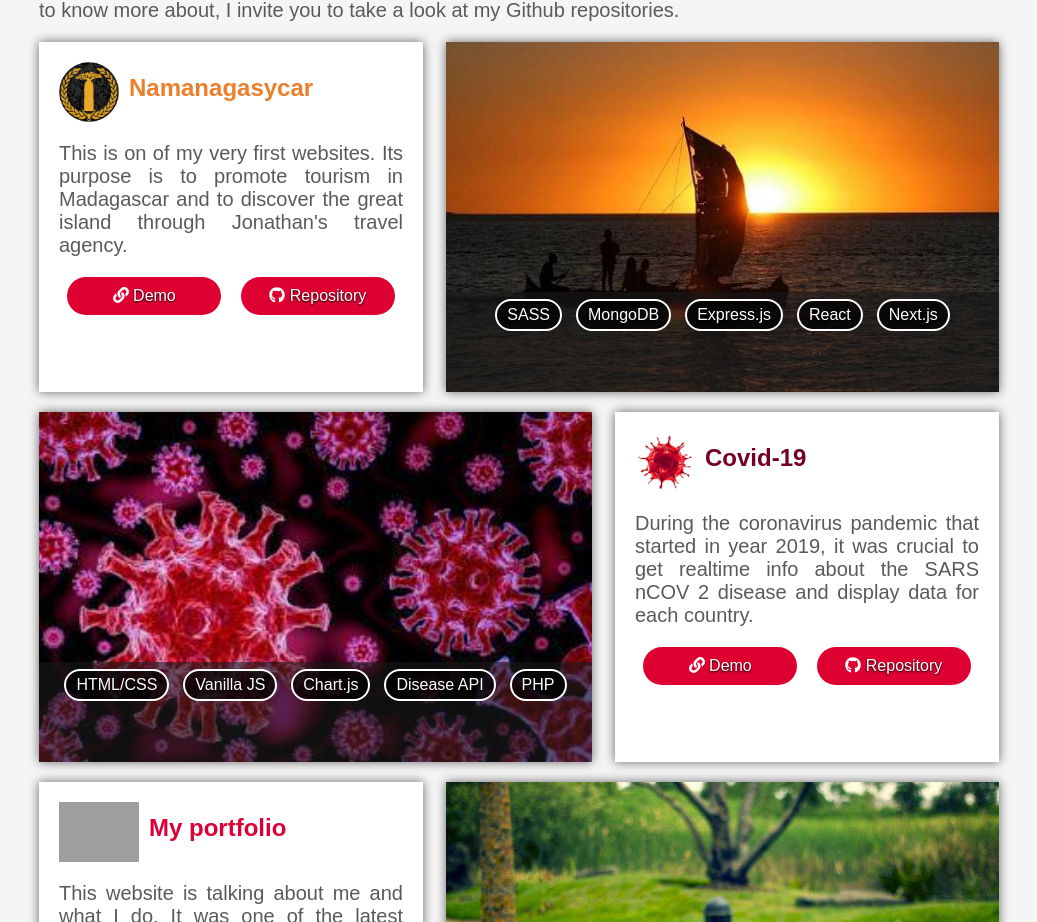
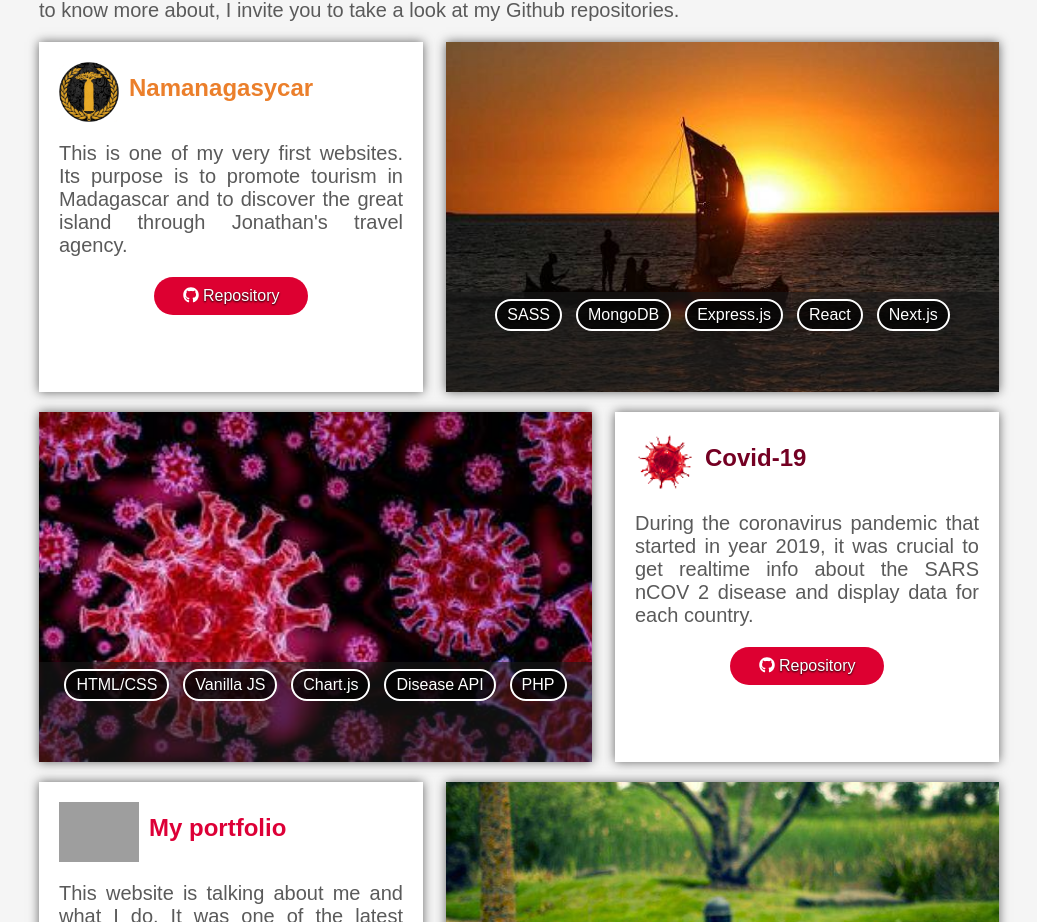
Before and after one commit to Manjaka13/portfolio, a React (Create React App) app: page / in a window 1280 px wide. Shown: the part 4567-5489 px from the top of the page, without its empty margins (121-1158 px from the left). Built offline with nearby package versions, Linux system fonts and the light colour scheme; grey boxes are pictures that could not be loaded.

Commit message:
Fixing links in works data

```diff
--- a/src/Works/Worksdata.js
+++ b/src/Works/Worksdata.js
@@ -22,13 +22,12 @@ import image_combimadagascar from "../assets/combimadagascar.jpg";
 const data = [
 	{
 		name: "Namanagasycar",
-		about: "This is on of my very first websites. Its purpose is to promote tourism in Madagascar and to discover the great island through Jonathan's travel agency.",
+		about: "This is one of my very first websites. Its purpose is to promote tourism in Madagascar and to discover the great island through Jonathan's travel agency.",
 		color: "rgb(235, 127, 43)",
 		logo: logo_namanagasycar,
 		image: image_namanagasycar,
 		techs: ["SASS", "MongoDB", "Express.js", "React", "Next.js"],
-		link: "https://namanagasycar.com",
-		repo: "https://github.com/Manjaka13/namanagasycar"
+		repo: "https://github.com/Manjaka13/namanagasy"
 	},
 	{
 		name: "Covid-19",
@@ -37,8 +36,7 @@ const data = [
 		logo: logo_covid19,
 		image: image_covid19,
 		techs: ["HTML/CSS", "Vanilla JS", "Chart.js", "Disease API", "PHP"],
-		link: "https://covid19-manjaka13-heroku.app",
-		repo: "https://github.com/Manjaka13/covid19"
+		repo: "https://github.com/Manjaka13/covid-19"
 	},
 	{
 		name: "My portfolio",
@@ -66,7 +64,7 @@ const data = [
 		logo: logo_berealmineral,
 		image: image_berealmineral,
 		techs: ["HTML/CSS", "Jquery", "PHP"],
-		link: "https://berealmineral-heroku.app",
+		link: "https://berealmineral.netlify.app",
 		repo: "https://github.com/Manjaka13/berealmineral"
 	},
 	{
```
